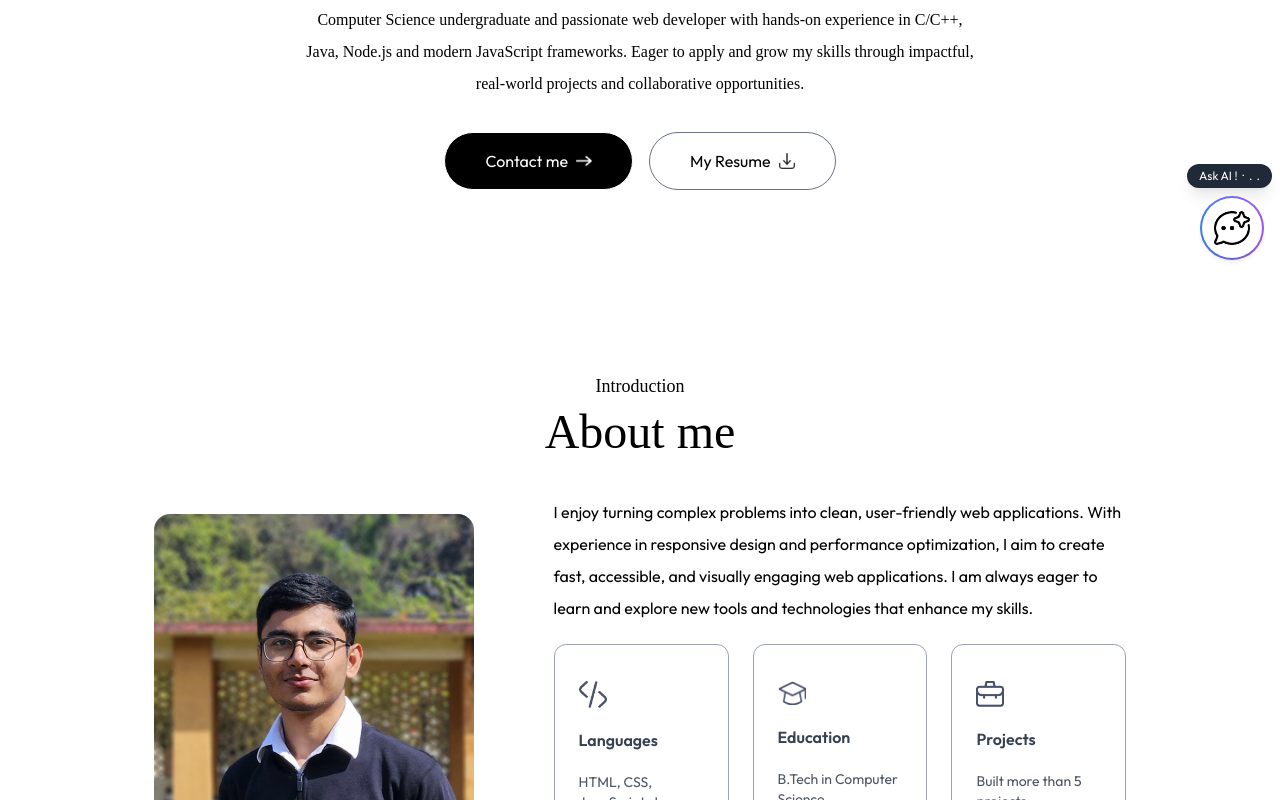
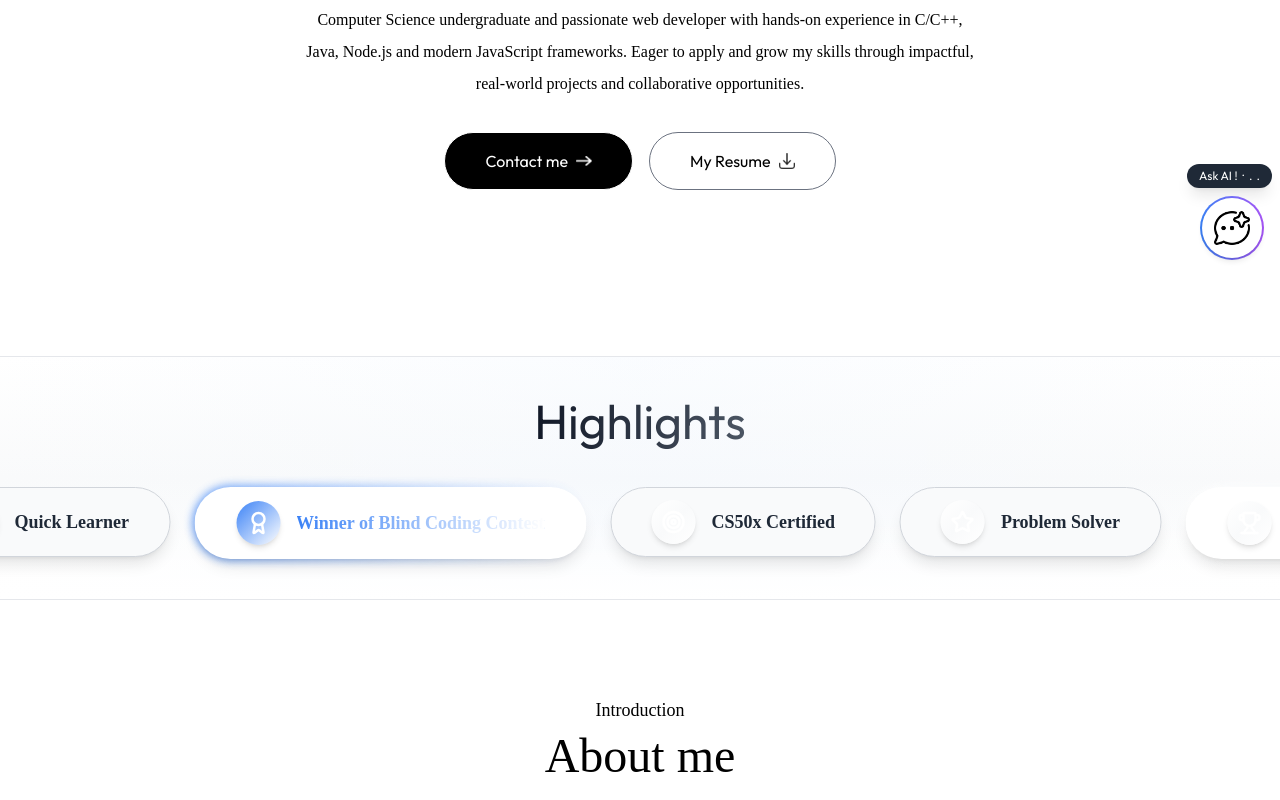
Before and after one commit to sattar-abdul/portfolio, a Next.js app: page / in a window 1280 px wide. Shown: the part 524-1324 px from the top of the page. Built offline with nearby package versions, Linux system fonts and the light colour scheme; a web font is replaced by a local one.

Commit message:
Added highlight section

```diff
--- /dev/null
+++ b/app/components/Highlights.jsx
@@ -0,0 +1,115 @@
+import React, { useState } from "react";
+import { motion } from "framer-motion";
+import { highlightsData } from "@/assets/assets";
+
+function Highlights() {
+  const [isPaused, setIsPaused] = useState(false);
+
+  // Duplicating the highlights array for seamless infinite scroll
+  const duplicatedHighlights = [
+    ...highlightsData,
+    ...highlightsData,
+    ...highlightsData,
+  ];
+
+  return (
+    <motion.div
+      initial={{ opacity: 0 }}
+      whileInView={{ opacity: 1 }}
+      transition={{ duration: 1 }}
+      className="my-20 w-full py-10 bg-gradient-to-b from-white via-gray-50 to-white dark:from-darkTheme dark:via-neutral-900 dark:to-darkTheme border-y border-gray-200 dark:border-neutral-700 overflow-hidden relative"
+      onMouseEnter={() => setIsPaused(true)}
+      onMouseLeave={() => setIsPaused(false)}
+    >
+      {/* Gradient overlay for depth */}
+      <div className="absolute inset-0 bg-gradient-to-r from-transparent via-blue-50/30 to-transparent dark:via-blue-950/20 pointer-events-none"></div>
+
+      <motion.h2
+        initial={{ y: -20, opacity: 0 }}
+        whileInView={{ y: 0, opacity: 1 }}
+        transition={{ duration: 0.5, delay: 0.3 }}
+        className="mb-10 text-center text-5xl font-Ovo relative z-10"
+      >
+        <span className="bg-gradient-to-r from-gray-900 to-gray-600 dark:from-white dark:to-gray-300 bg-clip-text text-transparent">
+          Highlights
+        </span>
+      </motion.h2>
+
+      <div
+        className="relative z-10 px-4"
+        style={{
+          animationPlayState: isPaused ? "paused" : "running",
+        }}
+      >
+        <div
+          className="flex gap-6 animate-scroll"
+          style={{
+            animationPlayState: isPaused ? "paused" : "running",
+          }}
+        >
+          {duplicatedHighlights.map((highlight, index) => {
+            const Icon = highlight.icon;
+            const isSpecial = highlight.special; // For SIH Finalist and 9+ CGPA
+
+            return (
+              <div key={index} className="relative group">
+                {/* Gradient border effect for special highlights */}
+                {isSpecial && (
+                  <div
+                    className={`absolute -inset-0.5 bg-gradient-to-r ${highlight.color} rounded-full blur-sm opacity-75 group-hover:opacity-100 group-hover:blur-md transition-all duration-300`}
+                  ></div>
+                )}
+
+                <div
+                  className={`relative flex items-center gap-4 px-10 py-3 rounded-full whitespace-nowrap shadow-lg transition-all duration-300 group-hover:shadow-xl group-hover:scale-105
+                    ${
+                      isSpecial
+                        ? "bg-white dark:bg-neutral-900 border-2 border-transparent"
+                        : "bg-gray-50 dark:bg-darkHover/50 border border-gray-300 dark:border-neutral-600"
+                    }`}
+                >
+                  <div
+                    className={`w-11 h-11 rounded-full bg-gradient-to-br ${highlight.color} flex items-center justify-center flex-shrink-0 shadow-md group-hover:shadow-lg transition-shadow duration-300`}
+                  >
+                    <Icon className="w-6 h-6 text-white" strokeWidth={2.5} />
+                  </div>
+                  <span
+                    className={`text-lg font-semibold font-Ovo ${
+                      isSpecial
+                        ? "bg-gradient-to-r " +
+                          highlight.color +
+                          " bg-clip-text text-transparent"
+                        : "text-gray-800 dark:text-white"
+                    }`}
+                  >
+                    {highlight.text}
+                  </span>
+                </div>
+              </div>
+            );
+          })}
+        </div>
+      </div>
+
+      {/* Bottom fade effect */}
+      <div className="absolute bottom-0 left-0 right-0 h-20 bg-gradient-to-t from-white dark:from-darkTheme to-transparent pointer-events-none"></div>
+
+      <style jsx>{`
+        @keyframes scroll {
+          0% {
+            transform: translateX(0);
+          }
+          100% {
+            transform: translateX(-1920px);
+          }
+        }
+
+        .animate-scroll {
+          animation: scroll 30s linear infinite;
+        }
+      `}</style>
+    </motion.div>
+  );
+}
+
+export default Highlights;
--- a/app/page.js
+++ b/app/page.js
@@ -9,6 +9,7 @@ import Services from "./components/Services";
 import Work from "./components/Work";
 import Tools from "./components/Tools";
 import ChatWidget from "./components/ChatWidget";
+import Highlights from "./components/Highlights";
 import { SpeedInsights } from "@vercel/speed-insights/next";
 import { Analytics } from "@vercel/analytics/next";
 
@@ -43,6 +44,7 @@ export default function Home() {
     <>
       <Navbar isDarkMode={isDarkMode} setIsDarkMode={setIsDarkMode} />
       <Header isDarkMode={isDarkMode} />
+      <Highlights isDarkMode={isDarkMode} />
       <About isDarkMode={isDarkMode} />
       <Tools isDarkMode={isDarkMode} />
       <Services isDarkMode={isDarkMode} />
--- a/assets/assets.js
+++ b/assets/assets.js
@@ -39,6 +39,7 @@ import send_icon from "./send-icon.png";
 import right_arrow_bold from "./right-arrow-bold.png";
 import right_arrow_bold_dark from "./right-arrow-bold-dark.png";
 import chatbot from "./chatbot.png"
+import { Award, Trophy, GraduationCap, Star, Zap, Target } from 'lucide-react';
 
 export const assets = {
   user_image,
@@ -167,3 +168,34 @@ export const toolsData = [
   { toolName: "Bootstrap", toolIcon: assets.bootstrap_Logo },
   { toolName: "Redux", toolIcon: assets.redux_Logo },
 ];
+
+
+export const highlightsData = [
+  {
+    icon: Trophy,
+    text: "SIH Finalist 2025",
+    color: "from-yellow-500 to-orange-500",
+    special: true  // added special flag to highlight
+  },
+  {
+    icon: Zap,
+    text: "Quick Learner",
+    color: "from-green-500 to-emerald-500"
+  },
+   {
+    icon: Award,
+    text: "Winner of Blind Coding Contest",
+    color: "from-blue-500 to-cyan-500",
+    special: true
+  },
+  {
+    icon: Target,
+    text: "CS50x Certified",
+    color: "from-red-500 to-rose-500",
+  },
+  {
+    icon: Star,
+    text: "Problem Solver",
+    color: "from-indigo-500 to-blue-500"
+  },
+];
--- a/package.json
+++ b/package.json
@@ -11,6 +11,7 @@
   "dependencies": {
     "@vercel/analytics": "^1.5.0",
     "@vercel/speed-insights": "^1.2.0",
+    "lucide-react": "^0.562.0",
     "motion": "^12.23.0",
     "next": "14.2.30",
     "react": "^18",
```
Also changed, not shown: 2 other files (tests, documents, lock files or other folders).
